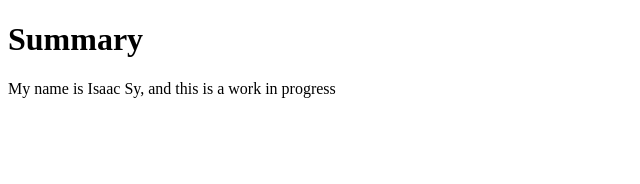
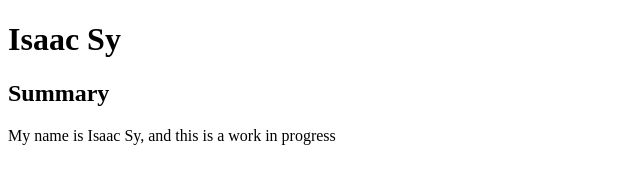
Before and after one commit to isaacclifford/isaacclifford.github.io, a plain HTML site: page index.html in a window 1280 px wide. Shown: the whole page, without its empty margins (0-640 px from the left). Drawn offline with Linux system fonts and the light colour scheme.

Commit message:
Add new name header

```diff
--- a/index.html
+++ b/index.html
@@ -6,7 +6,8 @@
 
 <body>
 
-  <h1> Summary </h1>
+  <h1> Isaac Sy </h1>
+  <h2> Summary </h2>
   <p> My name is Isaac Sy, and this is a work in progress </p>
 
 </body>
```
